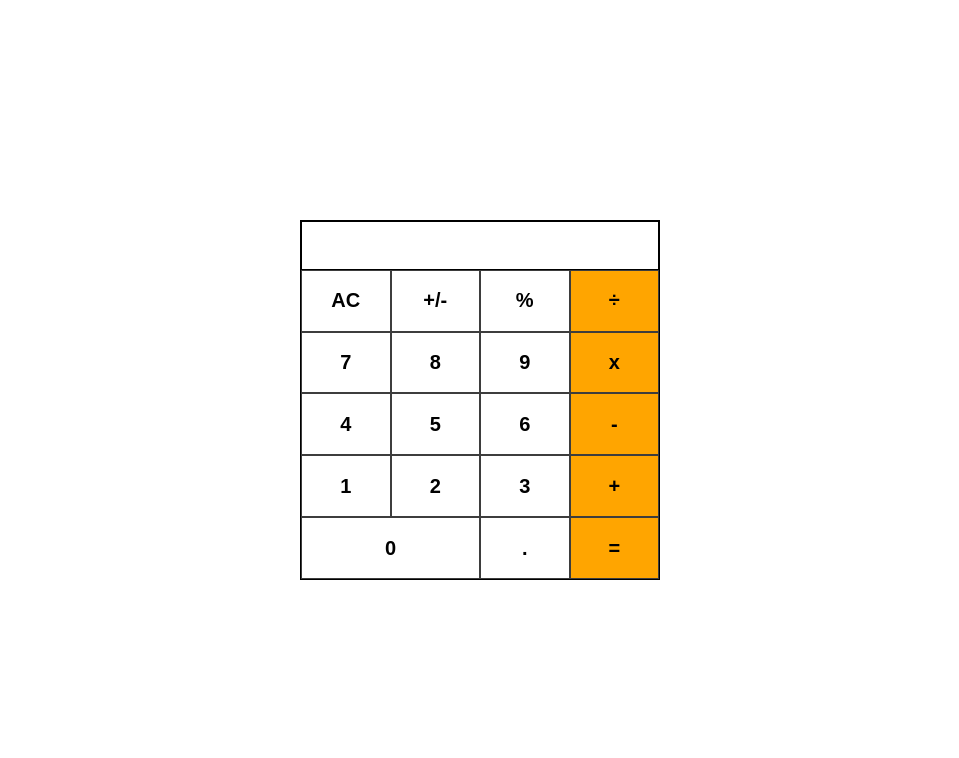
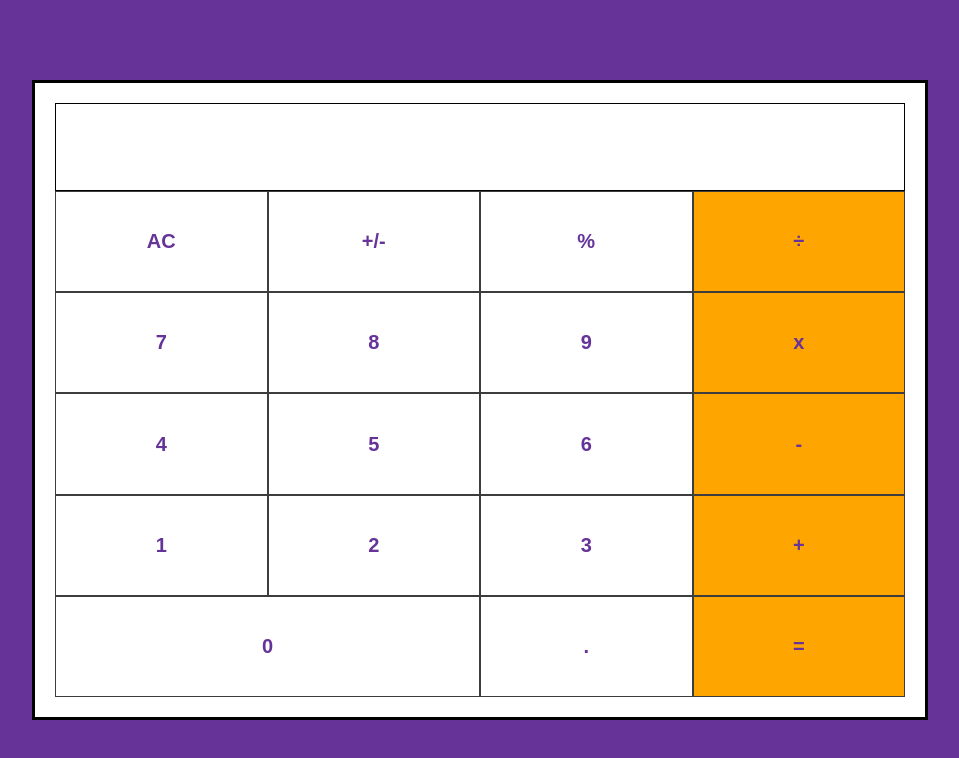
Before and after one commit to Marcraphael12/Marc-the-magician, a React (Create React App) app: page / in a window 1280 px wide. Shown: the top 758 px of the page, without its empty margins (160-1119 px from the left). Built offline with nearby package versions, Linux system fonts and the light colour scheme.

Commit message:
Update component style

```diff
--- a/src/index.css
+++ b/src/index.css
@@ -2,15 +2,17 @@
   margin: 0;
   padding: 0;
   box-sizing: border-box;
+  color: rebeccapurple;
 }
 
 body {
-  width: 100%;
+  width: 100vw;
   height: 100vh;
   display: flex;
   flex-direction: column;
   align-items: center;
   justify-content: center;
+  background-color: rebeccapurple;
 }
 
 ul,
@@ -32,7 +34,10 @@ button {
 }
 
 main {
-  width: 360px;
-  height: 360px;
-  border: 1px solid black;
+  width: 70%;
+  max-width: 900px;
+  height: 80%;
+  border: 3px solid rgb(0, 0, 0);
+  padding: 20px;
+  background-color: white;
 }
```
